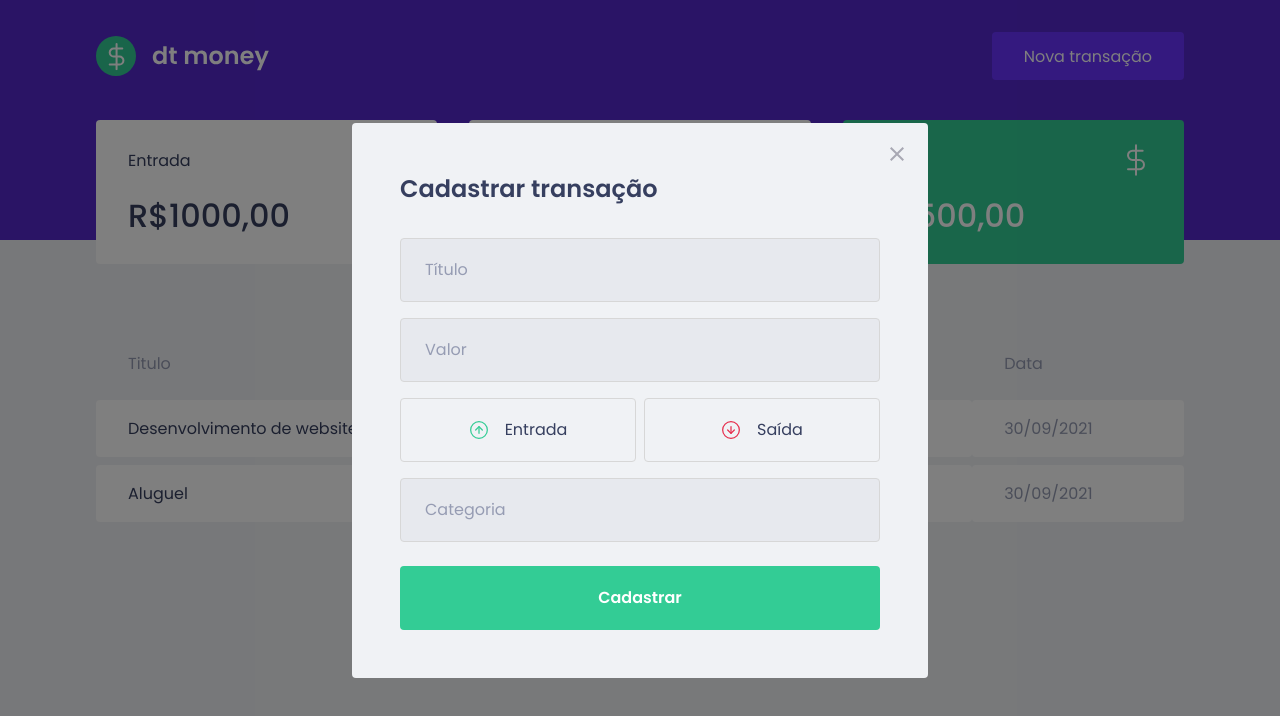
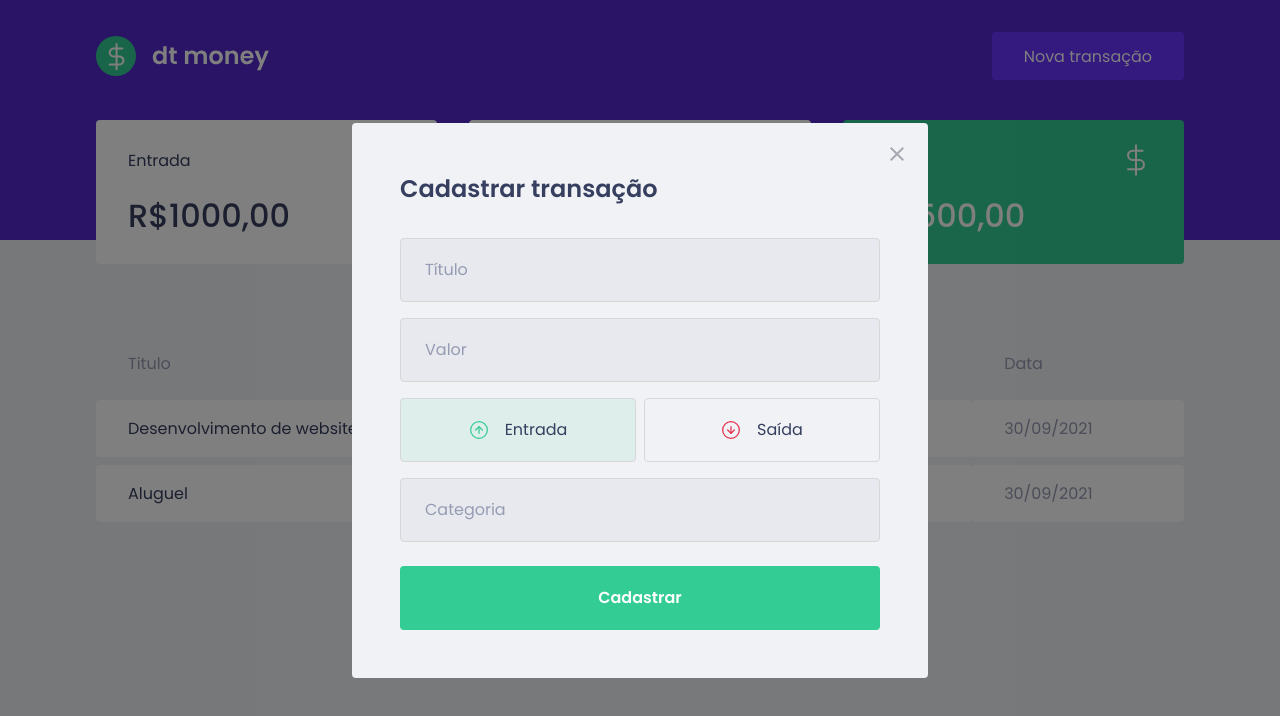
Before and after one commit to MarcosSantosDev/finance-controll, a React (Create React App) app: page / in a window 1280 px wide. Both pictures are taken after a click on the button "Nova transação". Shown: the top 716 px of the page. Built offline with nearby package versions, Linux system fonts and the light colour scheme; no server answers; what miragejs would draw is missing.

Commit message:
styles: buttons of the transaction types

```diff
--- a/src/components/NewTrasactionModal/index.tsx
+++ b/src/components/NewTrasactionModal/index.tsx
@@ -1,8 +1,9 @@
+import { useState } from 'react';
 import Modal from 'react-modal'
 import closeImg from '../../assets/close.svg'
 import incomeImg from '../../assets/income.svg'
 import outcomeImg from '../../assets/outcome.svg'
-import { Container, TransactionTypesContatiner } from './styles';
+import { Container, TransactionTypesContatiner, RadioBox } from './styles';
 interface NewTrasactionModalProps {
   isOpen: boolean;
   onRequestClose: () => void;
@@ -12,6 +13,8 @@ const NewTrasactionModal = ({
   isOpen,
   onRequestClose
 }: NewTrasactionModalProps) => {
+  const [type, setType] = useState<'deposity' | 'withdraw'>('deposity');
+
   return (
     <Modal
       isOpen={isOpen}
@@ -27,14 +30,24 @@ const NewTrasactionModal = ({
         <input type="text" placeholder="Título" />
         <input type="number" placeholder="Valor" />
         <TransactionTypesContatiner>
-          <button type="button">
+          <RadioBox
+            type="button"
+            onClick={() => setType('deposity')}
+            isActive={type === 'deposity'}
+            activeColors="green"
+          >
             <img src={incomeImg} alt="Entrada" />
             <span>Entrada</span>
-          </button>
-          <button type="button">
+          </RadioBox>
+          <RadioBox
+            type="button"
+            onClick={() => setType('withdraw')}
+            isActive={type === 'withdraw'}
+            activeColors="red"
+          >
             <img src={outcomeImg} alt="Saída" />
             <span>Saída</span>
-          </button>
+          </RadioBox>
         </TransactionTypesContatiner>
         <input type="text" placeholder="Categoria" />
         <button type="submit">
--- a/src/components/NewTrasactionModal/styles.ts
+++ b/src/components/NewTrasactionModal/styles.ts
@@ -1,5 +1,15 @@
 import styled from 'styled-components';
-import { darken } from 'polished';
+import { darken, transparentize } from 'polished';
+
+interface RadioBoxProps {
+  isActive: boolean;
+  activeColors: 'green' | 'red';
+}
+
+const radioBoxModificators = {
+  green: '#33CC95',
+  red: '#E52e54',
+}
 
 export const Container = styled.form`
 
@@ -52,12 +62,16 @@ export const TransactionTypesContatiner = styled.div`
   display: grid;
   grid-template-columns: 1fr 1fr;
   gap: 0.5rem;
+`;
 
-  button {
+export const RadioBox = styled.button<RadioBoxProps>`
   height: 4rem;
   border: 1px solid #d7d7d7;
   border-radius: 0.25rem;
-    background: transparent;
+  background: ${(props) => props.isActive
+    ? transparentize(0.9, radioBoxModificators[props.activeColors])
+    : 'transparent'
+  };
   display: flex;
   align-items: center;
   justify-content: center;
@@ -78,5 +92,4 @@ export const TransactionTypesContatiner = styled.div`
     font-size: 1rem;
     color: var(--text-title);
   }
-  }
-`;
+`
```
Lines whose indentation alone changed are shown as unchanged.
